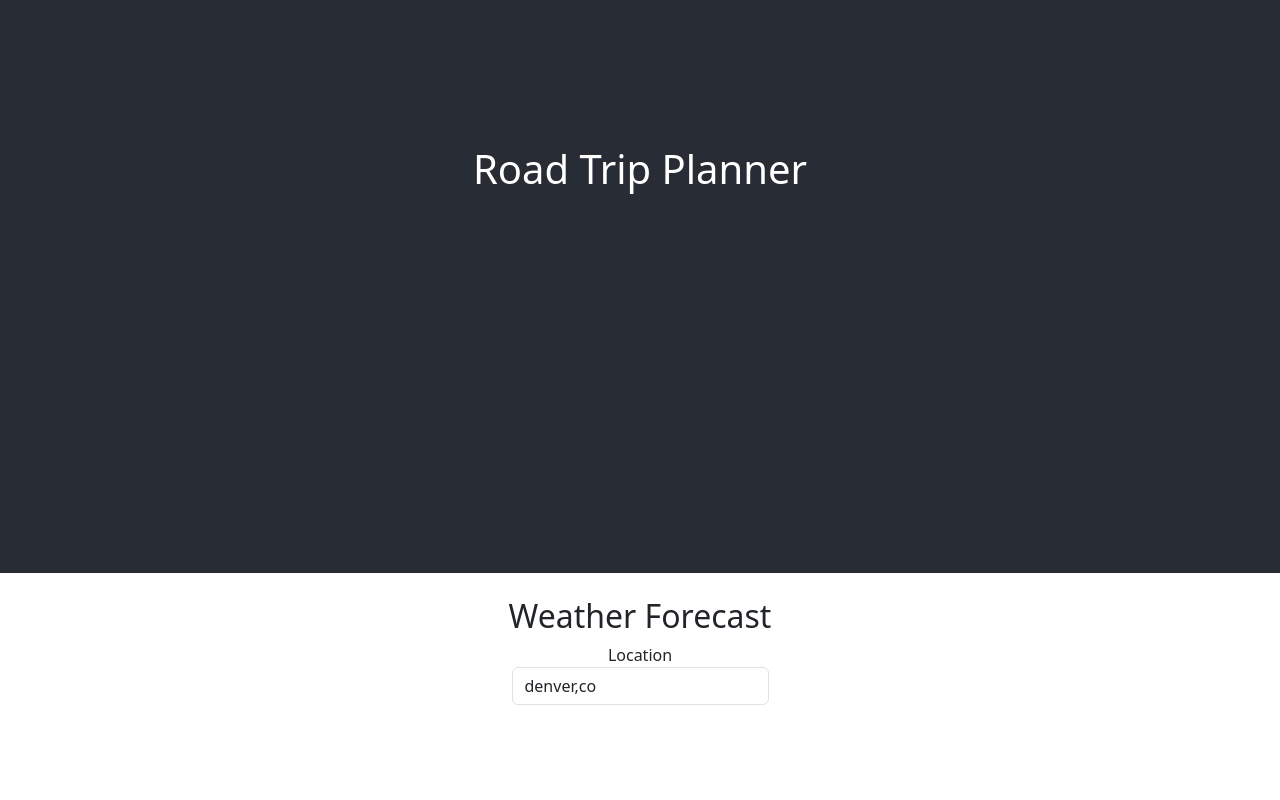
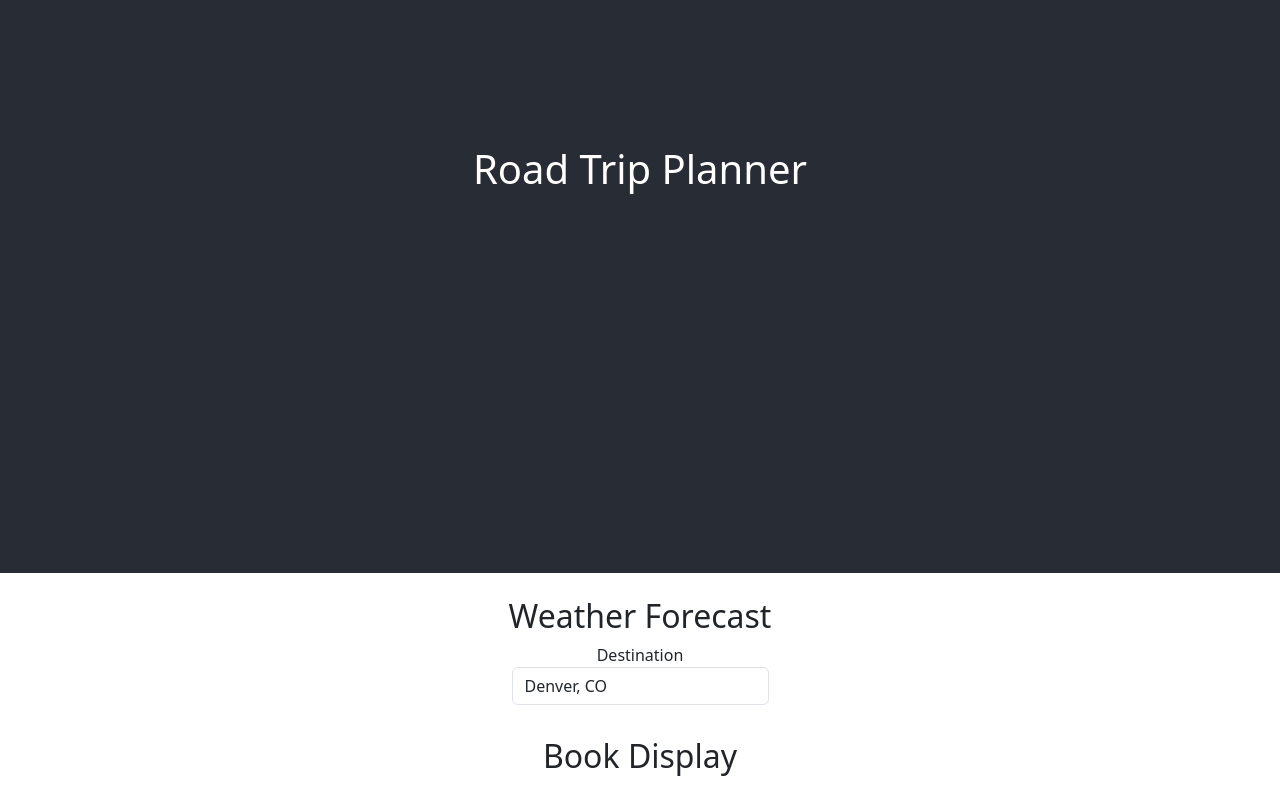
Before and after one commit to garussell/road-trip-planner, a React (Create React App) app: page / in a window 1280 px wide. Shown: the part 227-1027 px from the top of the page. Before the commit the page ends 964 px from the top, so only its background shows below. Built offline with nearby package versions, Linux system fonts and the light colour scheme; no server answers.

Commit message:
feat: add book component and location context

```diff
--- a/src/App.js
+++ b/src/App.js
@@ -1,17 +1,23 @@
 import React from 'react';
 import WeatherComponent from './WeatherComponent';
+import BookComponent from './BookComponent';
+import { LocationProvider } from './LocationContext';
+
 import './App.css';
 
 function App() {
   return (
+    <LocationProvider>
       <div className="App">
         <header className="App-header">
           <h1>Road Trip Planner</h1>
         </header>
         <div className="App-body">
           <WeatherComponent />
+          <BookComponent />
         </div>
       </div>
+    </LocationProvider>
   );
 }
 
--- /dev/null
+++ b/src/BookComponent.js
@@ -0,0 +1,21 @@
+// BookComponent.js
+import React, { useEffect } from "react";
+import { useLocation } from "./LocationContext";
+
+const BookComponent = () => {
+  const { location } = useLocation();
+
+  useEffect(() => {
+    console.log("Location in BookComponent", location);
+  }, [location]);
+
+  return (
+    <div className="container mt-4 mb-4">
+      {/* Book display code here */}
+      <h2>Book Display</h2>
+
+    </div>
+  );
+};
+
+export default BookComponent;
--- /dev/null
+++ b/src/LocationContext.js
@@ -0,0 +1,21 @@
+import { createContext, useContext, useState } from "react";
+
+const LocationContext = createContext();
+
+export const LocationProvider = ({ children }) => {
+  const [location, setLocation] = useState("denver,co");
+
+  return (
+    <LocationContext.Provider value={{ location, setLocation }}>
+      {children}
+    </LocationContext.Provider>
+  );
+};
+
+export const useLocation = () => {
+  const context = useContext(LocationContext);
+  if (!context) {
+    throw new Error("useLocation must be used within a LocationProvider");
+  }
+  return context;
+};
--- a/src/WeatherComponent.js
+++ b/src/WeatherComponent.js
@@ -3,12 +3,12 @@ import React, { useState, useEffect, useCallback } from 'react';
 import axios from 'axios';
 
 const WeatherComponent = () => {
-  const [location, setLocation] = useState('denver,co');
+  const [location, setLocation] = useState('Denver, CO');
   const [weatherData, setWeatherData] = useState(null);
 
   const fetchWeatherData = useCallback(async () => {
     try {
-      const response = await axios.get('http://localhost:3000/api/v0/forecast', {
+      const response = await axios.get('http://localhost:3000/api/v1/data', {
         params: {
           location: location,
         },
@@ -30,7 +30,7 @@ const WeatherComponent = () => {
     <div className="container mt-4 mb-4">
       <h2>Weather Forecast</h2>
       <label className="form-label">
-        Location
+        Destination
         <input
           className="form-control"
           type="text"
@@ -39,14 +39,32 @@ const WeatherComponent = () => {
         />
       </label>
       {weatherData && (
-        <div>
-          <p>Current Weather in {location}:</p>
-          <p>Temperature: {weatherData.data.attributes.current_weather.temperature} F</p>
-          <p>Feels Like: {weatherData.data.attributes.current_weather.feels_like} F</p>
-          <p>Conditions: {weatherData.data.attributes.current_weather.condition}</p>
-          <p>Humidity: {weatherData.data.attributes.current_weather.humidity}%</p>
-          <img src={weatherData.data.attributes.current_weather.icon} alt="Weather Icon" />
-          {/* Access other nested properties as needed */}
+        <div className="row">
+          {weatherData.data.attributes.weather_data.daily_weather.map((day, index) => {
+            const dateObject = new Date(day.date_epoch * 1000);
+            const formattedDate = new Intl.DateTimeFormat('en-AU', {
+              weekday: 'long',
+              day: 'numeric',
+              year: 'numeric',
+              timeZone: weatherData.data.attributes.weather_data.timezone,
+            }).format(dateObject);
+
+            return (
+              <div key={index} className="col-md-4 mb-4">
+                <div className="card">
+                  <div className="card-body">
+                    <h5 className="card-title">{`${formattedDate}`}</h5>
+                    <p>High: {day.max_temp} F</p>
+                    <p>Low: {day.min_temp} F</p>
+                    <p>Conditions: {day.condition}</p>
+                    <p>Sunrise: {day.sunrise}</p>
+                    <p>Sunset: {day.sunset}</p>
+                    <img src={day.icon} alt="Weather Icon" />
+                  </div>
+                </div>
+              </div>
+            );
+          })}
         </div>
       )}
     </div>
```
Lines whose indentation alone changed are shown as unchanged.
